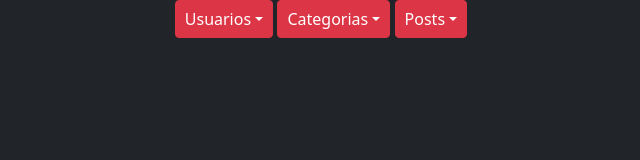
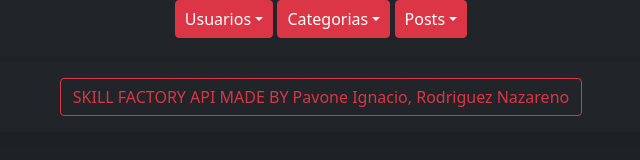
Before and after one commit to Ignacio-Pavone/API-Social-APP, a website: page src/public/menu.html in a window 1280 px wide. Shown: the whole page, without its empty margins (319-959 px from the left). Drawn offline with nearby package versions, Linux system fonts and the light colour scheme.

Commit message:
add: div

```diff
--- a/src/public/menu.html
+++ b/src/public/menu.html
@@ -60,6 +60,11 @@
     <script src="https://cdn.jsdelivr.net/npm/bootstrap@5.0.0-beta3/dist/js/bootstrap.bundle.min.js"
         integrity="sha384-JEW9xMcG8R+pH31jmWH6WWP0WintQrMb4s7ZOdauHnUtxwoG2vI5DkLtS3qm9Ekf" crossorigin="anonymous">
         </script>
+    <div class="container mt-4 shadow-lg p-3 mb-5 bg-transparent rounded text-center">
+        <button type="button2" class="btn btn-outline-danger text-center" aria-haspopup="true" aria-expanded="false">
+            <span class="sr-only">SKILL FACTORY API MADE BY Pavone Ignacio, Rodriguez Nazareno</span>
+        </button>
+    </div>
 </body>
 <script>
     function load_home() {
```
